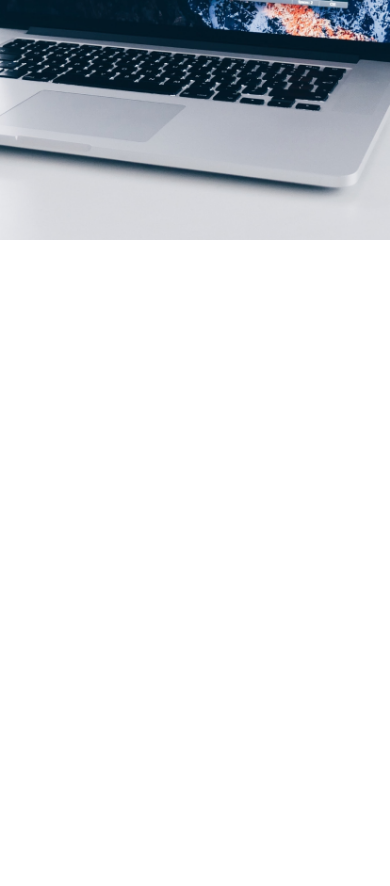
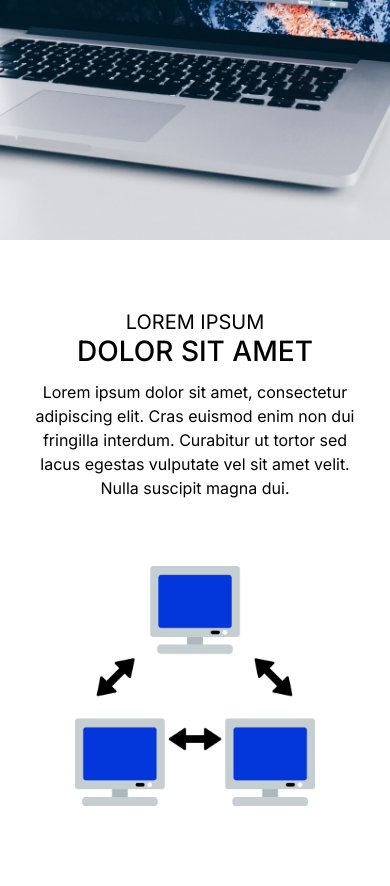
Before and after one commit to DiogoCardinot/ChallengeLandingPage, a plain HTML site: page index.html in a window 390 px wide. Shown: the part 422-1308 px from the top of the page. Before the commit the page ends 844 px from the top, so only its background shows below. Drawn offline with Linux system fonts and the light colour scheme.

Commit message:
Adiciona infocards do topo desktop e mobile

```diff
--- a/assets/styles/styles.css
+++ b/assets/styles/styles.css
@@ -2,6 +2,10 @@
   margin: 0;
   padding: 0;
   box-sizing: border-box;
+}
+body {
+  font-family: "Inter", sans-serif;
+  color: #000000;
 }
 
 .page-header {
@@ -21,6 +25,44 @@
   display: block;
 }
 
+.top-infocard {
+  display: flex;
+  flex-direction: column;
+  align-items: center;
+  justify-content: center;
+  padding: 80px 0 188px;
+}
+
+.top-infocard-text {
+  display: flex;
+  flex-direction: column;
+  align-items: center;
+  justify-content: center;
+  max-width: 766px;
+}
+
+.top-infocard-subtitle {
+  font-weight: 400;
+  font-size: 32px;
+  text-transform: uppercase;
+}
+
+.top-infocard-title {
+  font-weight: 500;
+  font-size: 48px;
+  text-transform: uppercase;
+  margin-bottom: 24px;
+}
+
+.top-infocard-description {
+  font-size: 16px;
+  line-height: 24px;
+}
+
+.top-infocard-image {
+  margin-top: 66px;
+}
+
 @media screen and (max-width: 400px) {
   .main-banner-desktop {
     display: none;
@@ -31,3 +73,22 @@
     display: none;
   }
 }
+
+@media screen and (max-width: 992px) {
+  .top-infocard {
+    padding: 70px 26px 80px;
+  }
+  .top-infocard-subtitle {
+    font-size: 20px;
+  }
+  .top-infocard-title {
+    font-size: 28px;
+    margin-bottom: 12px;
+  }
+  .top-infocard-description {
+    text-align: center;
+  }
+  .top-infocard-image {
+    max-width: 240px;
+  }
+}
--- a/index.html
+++ b/index.html
@@ -1,12 +1,18 @@
 <!DOCTYPE html>
 <html lang="pt-BR">
     <head>
+
+        <link rel="preconnect" href="https://fonts.googleapis.com" />
+        <link rel="preconnect" href="https://fonts.gstatic.com" crossorigin />
 
         <meta charset="UTF-8"/>
         <meta http-equiv="X-UA-Compatible" content="IE=edge"/>
         <meta name="viewport" content="width=device-width, initial-scale=1.0"/>
 
         <title>Desafio 01 - Landing Page</title>
+
+
+        <link href="https://fonts.googleapis.com/css2?family=Inter:wght@400;500;600&display=swap" rel="stylesheet" />
 
         <link rel="stylesheet" href="./assets/styles/styles.css">
     </head>
@@ -26,6 +32,24 @@
                 <img  class="main-banner main-banner-mobile" src="./assets/images/main-banner-mobile.png" alt="Banner do Início da Página"/>
             </section>
 
+            <section class="top-infocard">
+               <div class="top-infocard-text">
+                    <h2 class="top-infocard-subtitle">
+                        Lorem ipsum
+                    </h2>
+
+                    <h1 class="top-infocard-title">
+                        dolor sit amet
+                    </h1>
+
+                    <p class="top-infocard-description">
+                        Lorem ipsum dolor sit amet, consectetur adipiscing elit. Cras euismod enim non dui fringilla interdum. Curabitur ut tortor sed lacus egestas vulputate vel sit amet velit. Nulla suscipit magna dui.
+                    </p>
+                </div>
+
+                <img class="top-infocard-image"src="./assets/images/top-infocard-image.png" alt="Imagem do Infocard do topo" />
+            </section>
+
 
         </main>
 
```
Also changed, not shown: assets/images/top-infocard-image.png (added).
